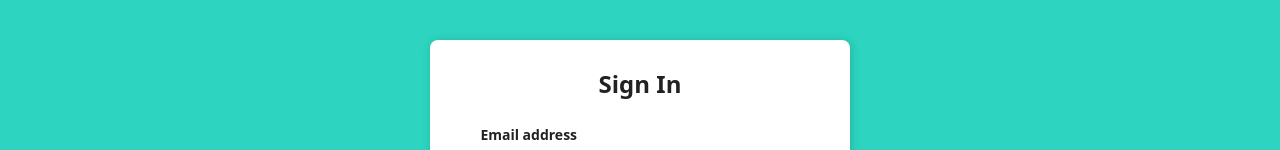
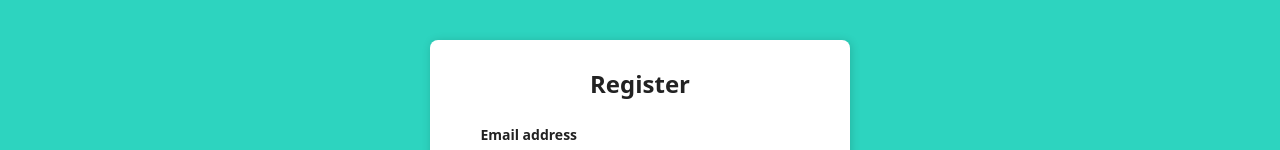
Before and after one commit to naiyoma/Pomofocus, a React (Create React App) app in the folder frontend/pomodoro-app/: page /register in a window 1280 px wide. Shown: the part 194-344 px from the top of the page. Built offline with nearby package versions, Linux system fonts and the light colour scheme.

Commit message:
fix:Intial UI Changes without backend call

```diff
--- a/frontend/pomodoro-app/src/components/Register/RegisterView.js
+++ b/frontend/pomodoro-app/src/components/Register/RegisterView.js
@@ -4,7 +4,7 @@
         <div className="Auth-form-container">
         <form className="Auth-form">
           <div className="Auth-form-content">
-            <h3 className="Auth-form-title">Sign In</h3>
+            <h3 className="Auth-form-title">Register</h3>
             <div className="form-group mt-3">
               <label>Email address</label>
               <input
```
